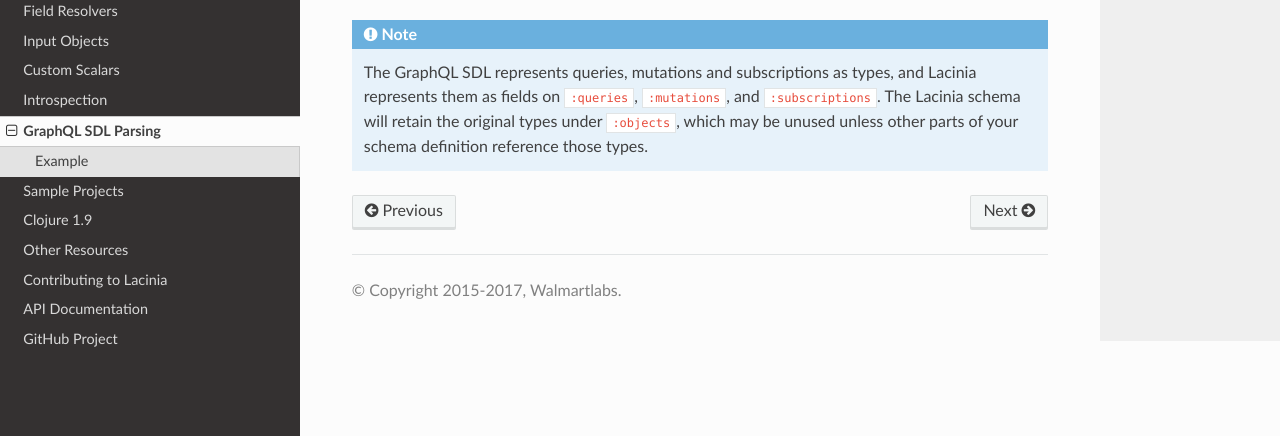
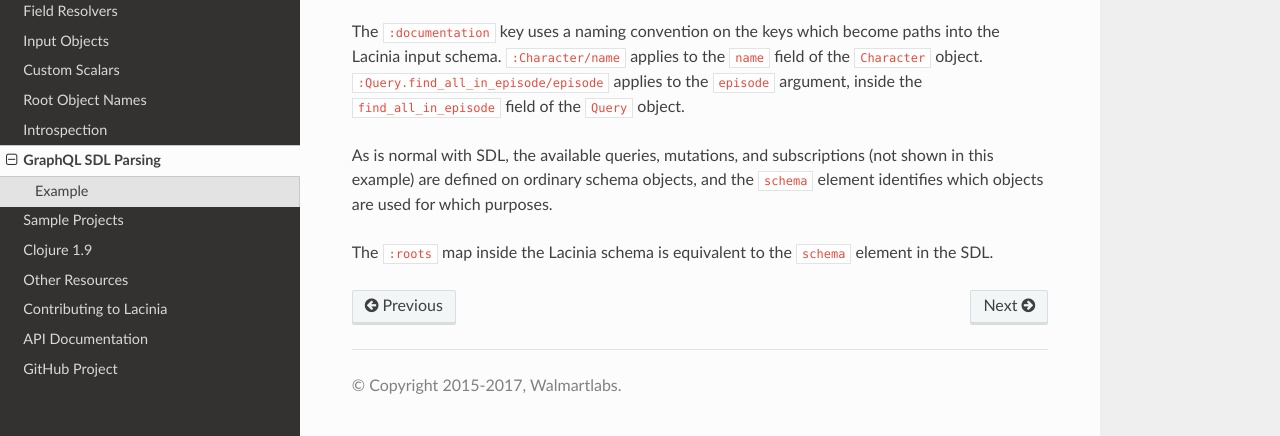
Before and after one commit to walmartlabs/lacinia, a Sphinx documentation site: the page built from docs/schema/parsing.rst, in a window 1280 px wide and 900 px high, scrolled down 1250 px, cut to the strip 464-900 px from the top of the window. Built offline with Sphinx 7.4.7 and the Read the Docs theme 2.0.0, drawn with Linux system fonts in a browser that asks for light colours.

Commit message:
Update the documentation

```diff
--- a/docs/index.rst
+++ b/docs/index.rst
@@ -46,6 +46,7 @@ responding with JSON, it is also exceptionally useful for allowing backend syste
    resolve/index
    input-objects
    custom-scalars
+   roots
    introspection
    schema/parsing
    samples
--- a/docs/mutations.rst
+++ b/docs/mutations.rst
@@ -11,7 +11,8 @@ indicates the new state; this value will be recursively resolved and selected, j
 a query.
 
 Mutations are defined in the schema using the top-level ``:mutations`` key.
-Each mutation becomes a field of the special ``:MutationRoot`` object.
+
+Mutations may also be defined as fields of the :doc:`root mutation object <roots>`.
 
 When a single query includes more than one mutation, the mutations *must* execute in the client-specified
 order.
--- a/docs/queries.rst
+++ b/docs/queries.rst
@@ -16,7 +16,7 @@ Queries are defined using the ``:queries`` key of the schema.
 .. literalinclude:: _examples/query-def.edn
    :language: clojure
 
-Internally, each query becomes a field of a special object named ``:QueryRoot``.
+Queries may also be defined as fields of the :doc:`root query object <roots>`.
 
 The :doc:`field resolver <resolve/index>` for a query is passed nil
 as the the value (the third parameter).
--- a/docs/schema/parsing.rst
+++ b/docs/schema/parsing.rst
@@ -55,9 +55,13 @@ Example
    :name: return-value
    :language: clojure
 
-.. note::
-  The GraphQL SDL represents queries, mutations and subscriptions as types,
-  and Lacinia represents them as fields on ``:queries``, ``:mutations``, and
-  ``:subscriptions``. The Lacinia schema will retain the original types under
-  ``:objects``, which may be unused unless other parts of your schema definition
-  reference those types.
+The ``:documentation`` key uses a naming convention on the keys which become paths into the Lacinia input schema.
+``:Character/name`` applies to the ``name`` field of the ``Character`` object.
+``:Query.find_all_in_episode/episode`` applies to the ``episode`` argument, inside the ``find_all_in_episode`` field
+of the ``Query`` object.
+
+As is normal with SDL, the available queries, mutations, and subscriptions (not shown in this example)
+are defined on ordinary schema objects, and the ``schema`` element identifies which objects are used for
+which purposes.
+
+The ``:roots`` map inside the Lacinia schema is equivalent to the ``schema`` element in the SDL.
--- a/docs/subscriptions/overview.rst
+++ b/docs/subscriptions/overview.rst
@@ -26,4 +26,5 @@ the `web tier <https://github.com/walmartlabs/lacinia-pedestal>`_.
   This cleanup function typically stops whatever process was started earlier.
 
 Subscriptions are operations, like queries or mutations.
-They are defined using the top-level ``:subscriptions`` key in the schema.
+They are defined using the top-level ``:subscriptions`` key in the schema,
+or as fields of the :doc:`root subscription object <../roots>`.
```
Also changed, not shown: docs/roots.rst (added, +46 -0 lines), 1 other file.
